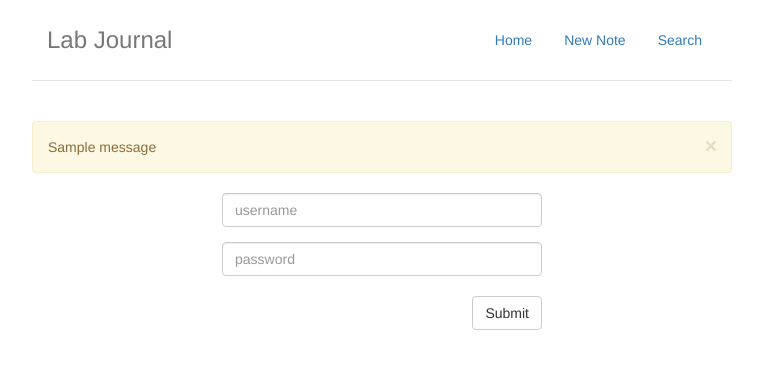
After one commit to A-Costa/Lab_Journal, a Python web app: template templates/login.html in a window 1280 px wide. The commit adds this page. Shown: the top 369 px of the page, without its empty margins (258-1021 px from the left). Run offline with Jinja, Linux system fonts and the light colour scheme; the template is opened without the code that fills it, so the values that code supplies are empty, except form fields; one stand-in notice (Sample message) is shown; form fields are guessed from the names that the template uses; some libraries are stand-ins or nearby versions.

Commit message:
implementazione login

```diff
--- a/templates/base.html
+++ b/templates/base.html
@@ -72,7 +72,9 @@
     </style>
 </head>
 <body>
+
     <div class="container">
+
         <div class="header">
             <div class="col-sm-6">
                 <h3 class="text-muted">Lab Journal</h3>
@@ -91,6 +93,17 @@
                 </ul>
             </div>
         </div>
+        {% with messages = get_flashed_messages() %}
+            {% if messages %}
+                {% for message in messages %}
+                    <div class="alert alert-warning alert-dismissible fade in" role="alert">
+                    <button type="button" class="close" data-dismiss="alert" aria-label="Close"><span aria-hidden="true">&times;</span></button>
+                    {{ message }}
+                    </div>
+                {% endfor %}
+            {% endif %}
+        {% endwith %}
+
     {% block body %}
     {% endblock %}
     </div>
--- /dev/null
+++ b/templates/login.html
@@ -0,0 +1,28 @@
+{% extends "base.html" %}
+
+{% block body %}
+<div class="login text-center">
+    <div class="col-xs-3">
+    </div>
+    <div class="col-xs-6">
+        <form class="form-horizontal" method="POST">
+            {{ login_form.csrf_token }}
+            <div class="form-group">
+                <div class="col-xs-12">
+                {{ login_form.username(class_="form-control", placeholder="username") }}
+                </div>
+            </div>
+            <div class="form-group">
+                <div class="col-xs-12">
+                {{ login_form.password(class_="form-control", placeholder="password") }}
+                </div>
+            </div>
+            <div class="row bottoni">
+                <div class="col-xs-12 text-right">
+                    <button type="submit" class="btn btn-default">Submit</button>
+                </div>
+            </div>
+        </form>
+    </div>
+</div>
+{% endblock %}
```
Also changed, not shown: __init__.py (+11 -0 lines), models.py (+23 -1 lines), views.py (+32 -4 lines).
